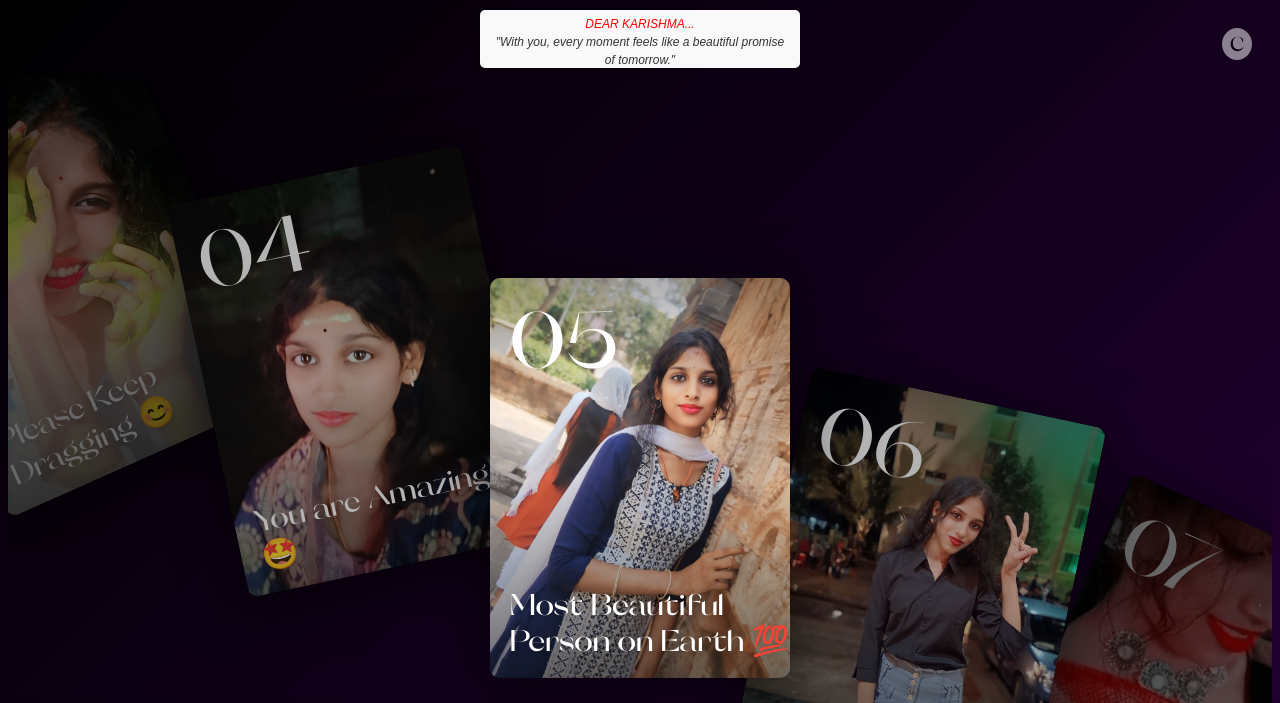
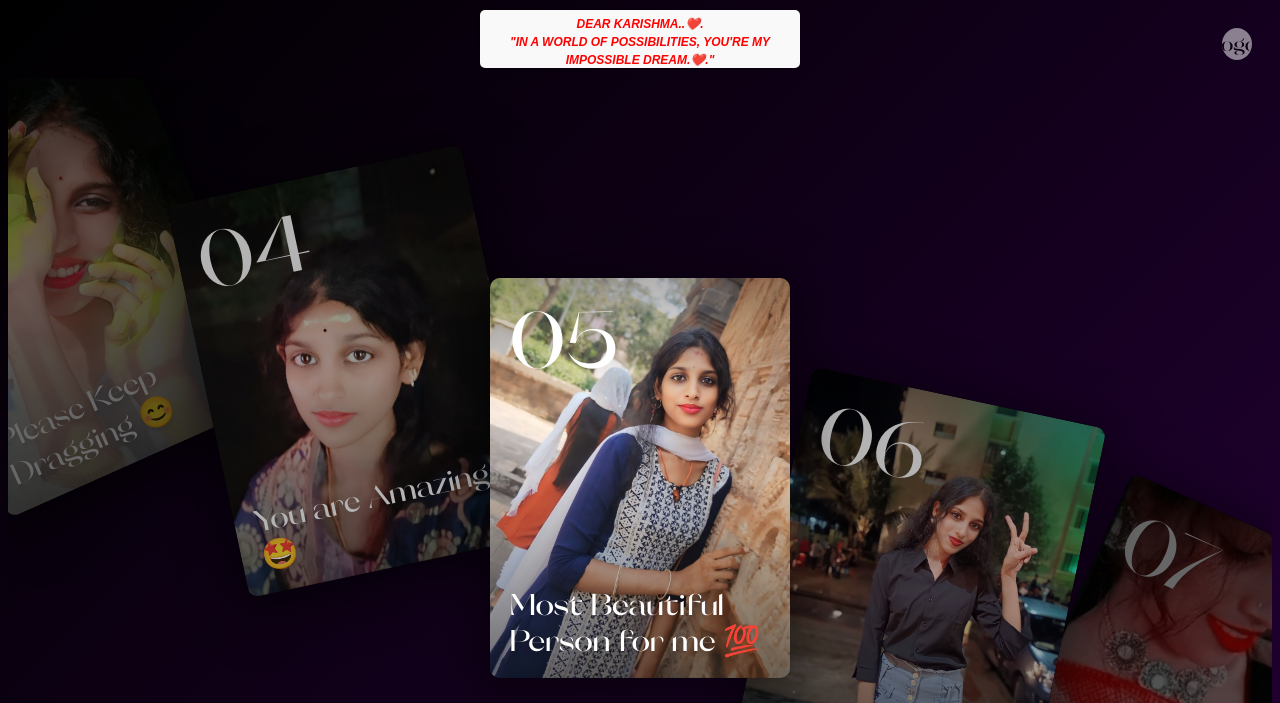
Before and after one commit to debraj02/puja, a plain HTML site: page index.html in a window 1280 px wide. Shown: the top 703 px of the page. Drawn offline with Linux system fonts and the light colour scheme.

Commit message:
project completed

```diff
--- a/index.html
+++ b/index.html
@@ -2,7 +2,7 @@
 <html lang="en" >
 <head>
   <meta charset="UTF-8">
-  <title>KARISHMA – A Special attachment is Just for You</title>
+  <title>KARISHMA – A GIFT FROM THE HEART ❤</title>
   <link rel="stylesheet" href="./style.css">
 
 </head>
@@ -19,12 +19,10 @@ Instagram: https://www.instagram.com/college_wishlist
 
 -->
 <div class="career-message">
-    <p style="color: red;">DEAR KARISHMA...</p>
-    <p>
-		"With you, every moment feels like a beautiful promise of tomorrow."
-    <p>
-      You have everything it takes to succeed. Keep pushing forward, and know that your efforts will bring you to a brighter tomorrow. Best of luck, and we’re all so proud of you!
-    </p>
+    <p style="color: red;"><b>DEAR KARISHMA..❤️.</b></p>
+    <p style = "color: red;">
+		<b>"IN A WORLD OF POSSIBILITIES, YOU'RE MY IMPOSSIBLE DREAM.❤️."</b>
+	</p>
 </div>
 
 
@@ -65,7 +63,7 @@ Instagram: https://www.instagram.com/college_wishlist
 
 	<div class="carousel-item">
 		<div class="carousel-box">
-			<div class="title">Most Beautiful Person on Earth 💯</div>
+			<div class="title">Most Beautiful Person for me 💯</div>
 			<div class="num">05</div>
 			<img src="assets/img5.jpg" />
         </div>
@@ -104,7 +102,7 @@ Instagram: https://www.instagram.com/college_wishlist
 	</div>
 	<div class="carousel-item">
 		<div class="carousel-box">
-            <div class="title"></div>
+            <div class="title" style = "color:red;">I LOVE YOU ❤️ </div>
 			<div class="num">10</div>
 			<img src="assets/img10.jpg" />
         </div>
@@ -113,13 +111,13 @@ Instagram: https://www.instagram.com/college_wishlist
 
 
 
-<a href="https://www.instagram.com/_.debraj_07/profilecard/?igsh=dDc0YWdmZDZqd3pv" target="_blank" class="logo">C</a>
+<a href="https://www.instagram.com/___.debraj_07/profilecard/?igsh=dDc0YWdmZDZqd3pv==" target="_blank" class="logo">logo</a>
 <div class="social">
   <a href="#" target="_blank"
 		><svg>
 			<use xlink:href="#ico-linkedin"></use></svg
 	></a>
-	<a href="https://www.instagram.com/_.debraj_07/profilecard/?igsh=dDc0YWdmZDZqd3pv" target="_blank"
+	<a href="https://www.instagram.com/___.debraj_07/profilecard/?igsh=dDc0YWdmZDZqd3pv==" target="_blank"
 		><svg>
 			<use xlink:href="#ico-instagram"></use></svg
 ></a>
```
